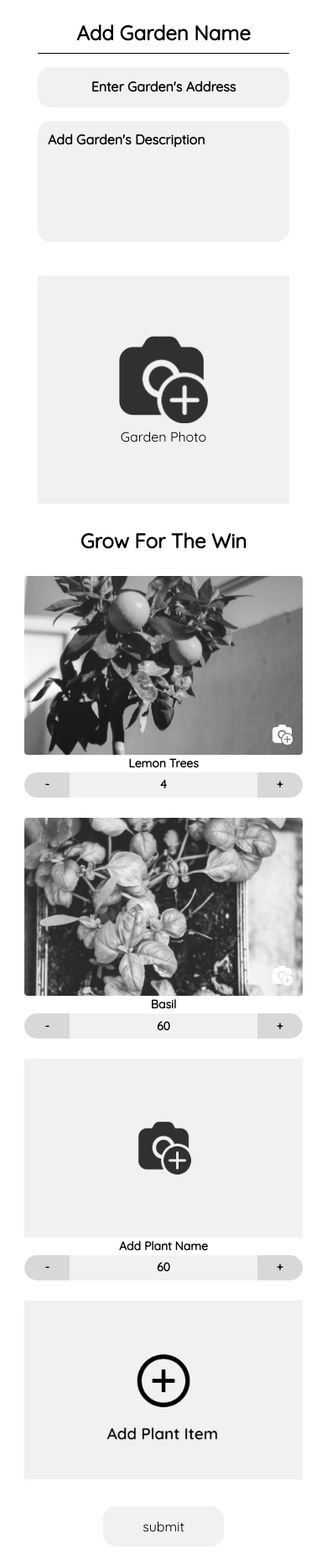
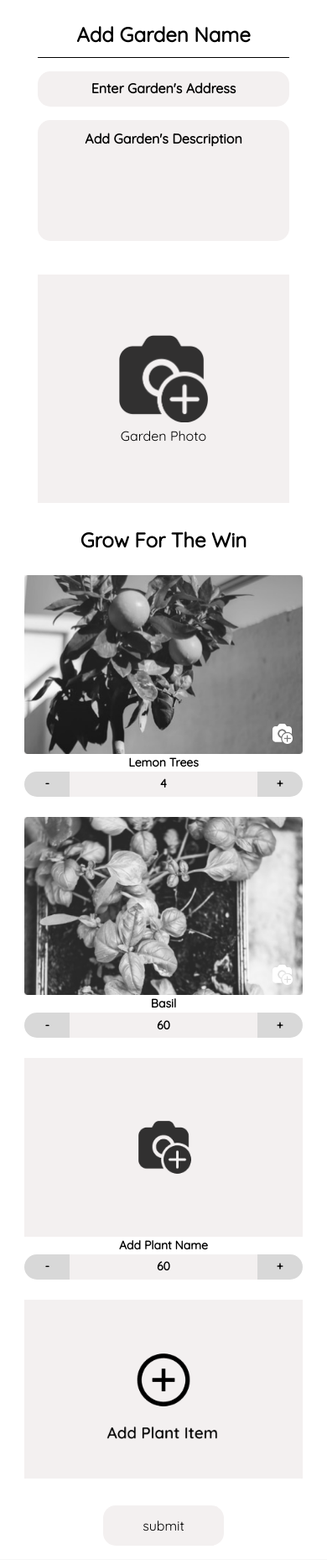
Before and after one commit to dohovic/Giver-Final, a PHP site: page /create-garden.php in a window 390 px wide. Shown: the part 64-1922 px from the top of the page at 84% size. After the commit the page ends 1888 px from the top, so only its background shows below. Run offline with PHP 8.4, Linux system fonts and the light colour scheme; some libraries are stand-ins or nearby versions.

Commit message:
cerate-garden-responsive-fixes

```diff
--- a/create-garden.php
+++ b/create-garden.php
@@ -100,7 +100,7 @@
                 ></textarea>
               </div>
             </div>
-            <div>
+            <div class="image-input-container">
               <a href="#">
                 <div class="garden-image-input">
                   <div class="upload-garden-photo">
--- a/includes/style.css
+++ b/includes/style.css
@@ -239,9 +239,9 @@ input::placeholder {
 
 .input-field {
   display: flex;
-  max-width: 898px;
-  min-width: 300px;
-  height: 48px;
+  /* max-width: 898px;
+  min-width: 300px; */
+  /* height: 48px; */
   margin-top: 16px;
   margin-bottom: 16px;
   padding: 12px;
@@ -357,6 +357,7 @@ select {
 
   background-color: transparent;
 }
+
 #line-input > input {
   outline: none;
   width: 100%;
@@ -369,7 +370,7 @@ select {
   flex-wrap: wrap;
   margin: 0px auto;
   align-items: center;
-  justify-content: space-around;
+  justify-content: space-between;
 }
 
 .inputs-form{
@@ -423,6 +424,10 @@ select {
   margin: 4px;
 }
 
+.image-input-container {
+  width: auto;
+  min-width: 1rem;
+}
 
 #item-display {
   border-bottom-left-radius: 0px;
@@ -946,6 +951,18 @@ input[value="Log In"] {
 }
 
 @media (max-width: 599px) {
+  input::placeholder {
+    text-align: center;
+    font-size: 1rem;
+    line-height: 1.5rem;
+  }
+
+  textarea::placeholder {
+    text-align: center;
+    font-size: 1rem;
+    line-height: 1.5rem;
+  }
+
   .plant-item {
     min-width: 72vw;
   }
@@ -1060,9 +1077,15 @@ input[value="Log In"] {
     align-content: center; */
   }
 
-  input::placeholder {
+  /* input::placeholder {
     text-align: center;
     font-size: 1rem;
     line-height: 1.5rem;
   }
+
+  textarea::placeholder {
+    text-align: center;
+    font-size: 1rem;
+    line-height: 1.5rem;
+  } */
 }
```
